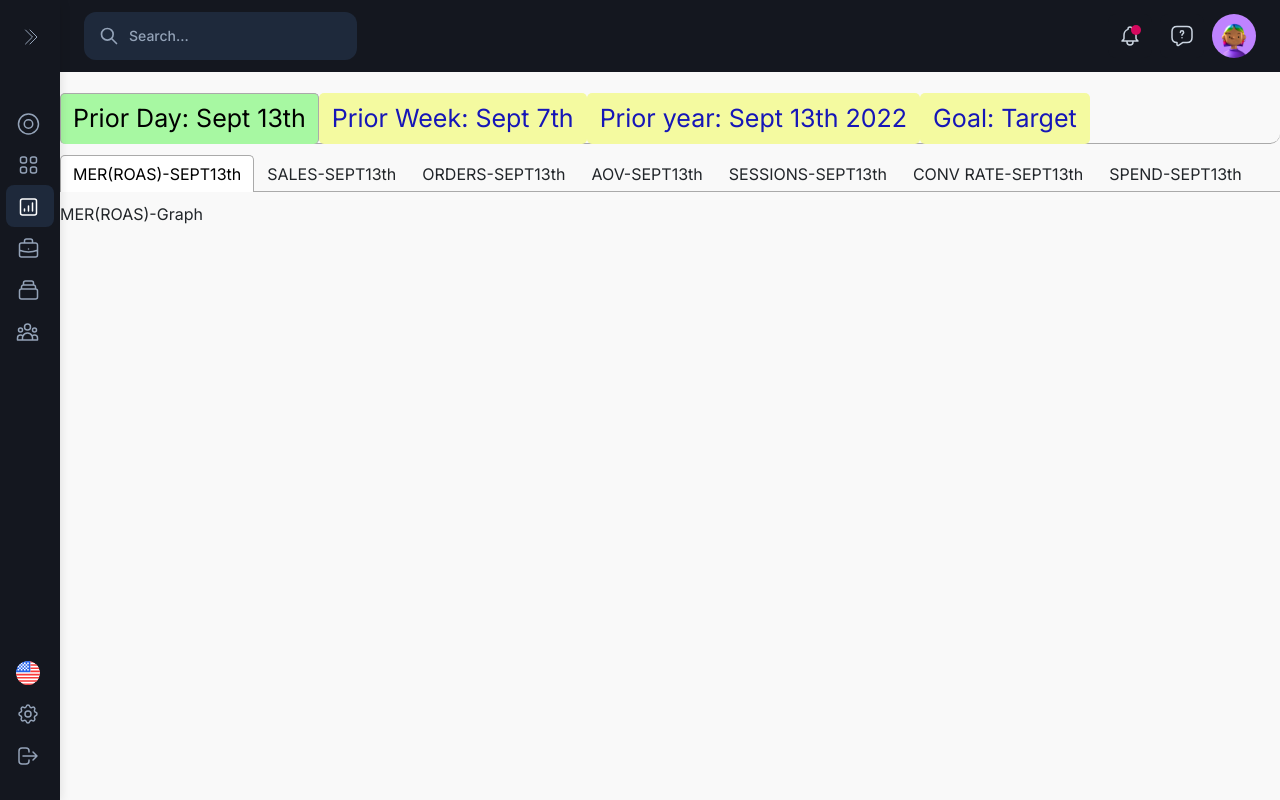
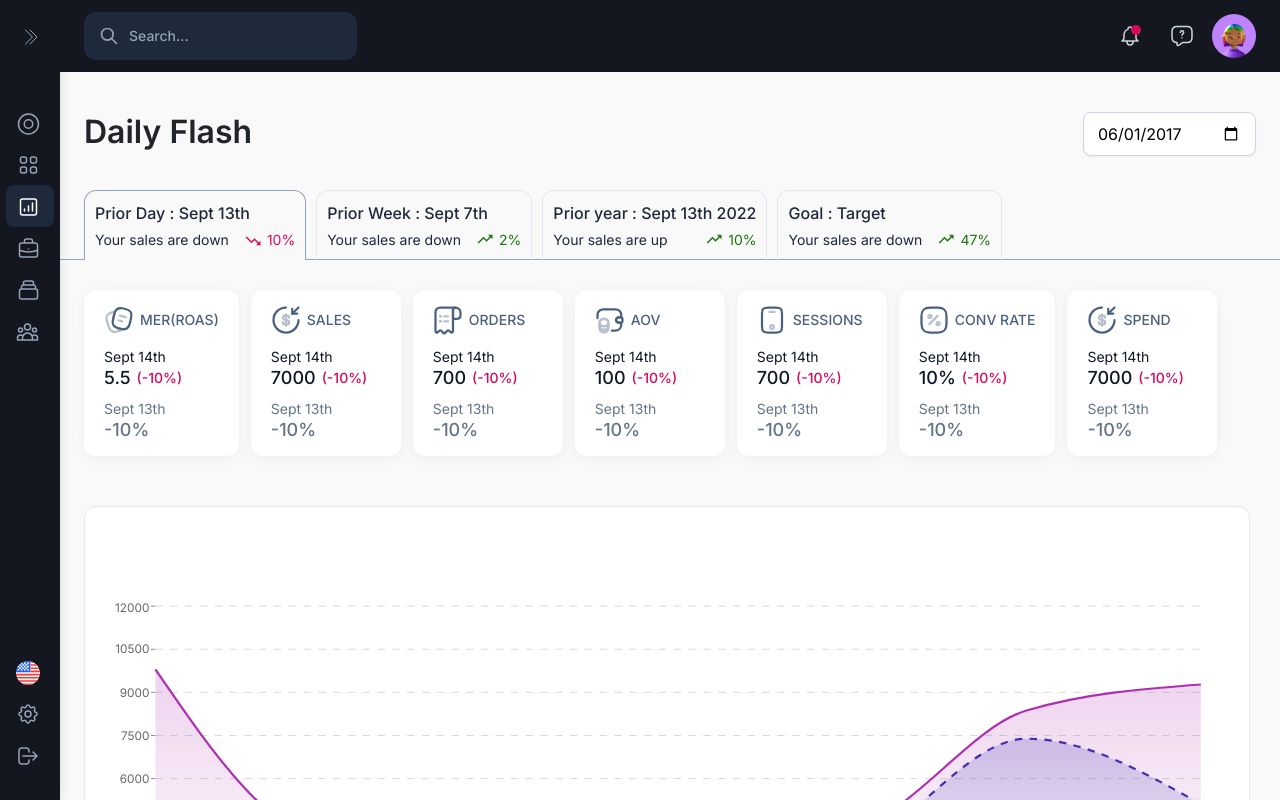
Before and after one commit to Rsuraj143/Push-analytics, a React (Create React App) app: page /dailyFlash in a window 1280 px wide. Shown: the top 800 px of the page. Built offline with nearby package versions, Linux system fonts and the light colour scheme.

Commit message:
tab component insert

```diff
--- a/src/Pages/DailyFlash.js
+++ b/src/Pages/DailyFlash.js
@@ -9,7 +9,7 @@ const DailyFlash = () => {
     <div>
         {/* <SlideBar/> */}
         <Header>
-        <DailyFlashComponent/>
+        <Tabs/>
         </Header>
 
     </div>
```
